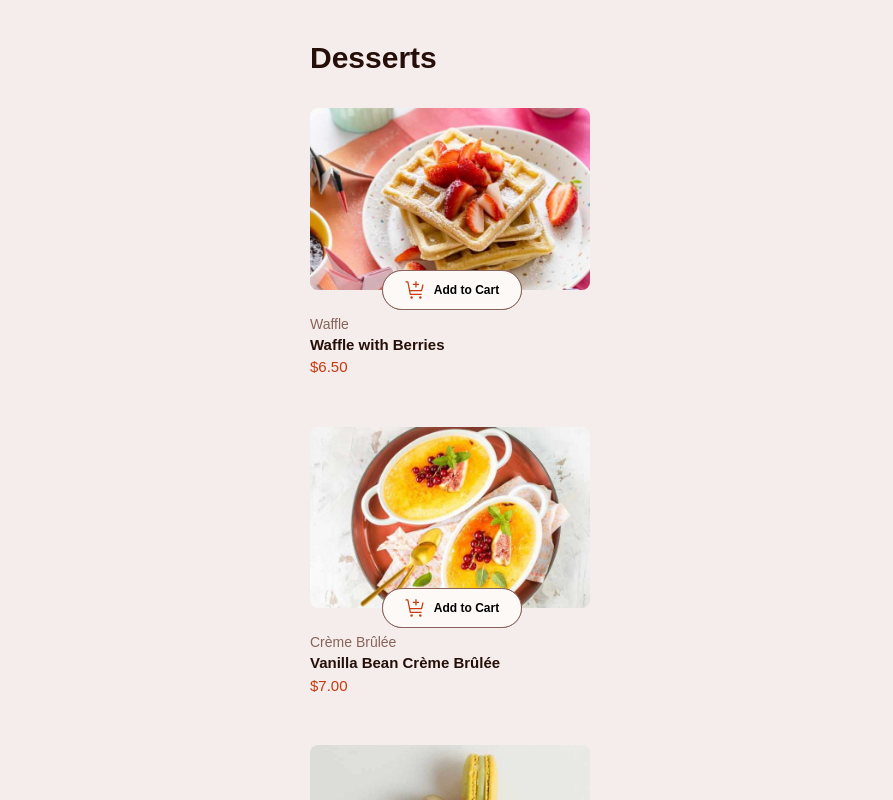
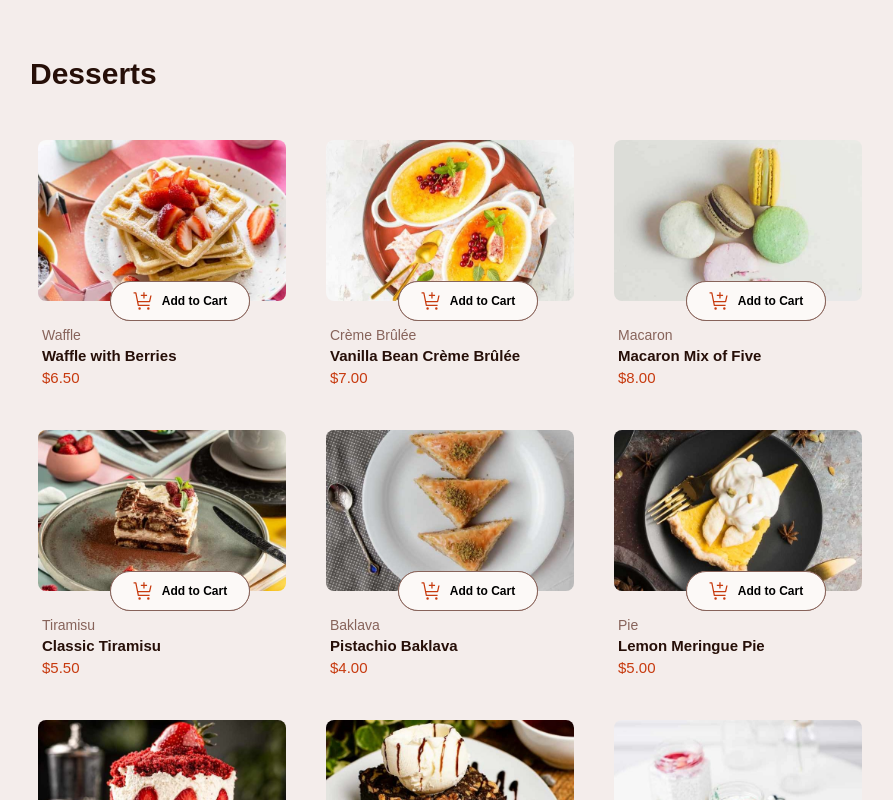
Before and after one commit to mlopezl/product-list-with-card, a React (Vite) app: page / in a window 1280 px wide. Shown: the top 800 px of the page, without its empty margins (190-1083 px from the left). Built offline with nearby package versions, Linux system fonts and the light colour scheme.

Commit message:
Making cards and Cart components responsive

```diff
--- a/src/App.jsx
+++ b/src/App.jsx
@@ -72,7 +72,7 @@ function App() {
     }
 
   return (
-    <div className="w-full flex flex-col gap-6 justify-center items-center bg-Rose-100 relative">
+    <div className="w-full flex flex-col p-4 gap-6 justify-center items-center bg-Rose-100 relative lg:flex-row lg:flex-wrap lg:items-start lg:gap-0">
       {
         isCompleted ?
         <Order cart={cart} startNewOrder={startNewOrder} calculateTotal={calculateTotal}/> :
--- a/src/components/Cards/Card.jsx
+++ b/src/components/Cards/Card.jsx
@@ -3,7 +3,7 @@ import CardInfo from './CardInfo';
 
 function Card({image, name, category, price, addToCart, quantity, deleteFromCart}){
     return(
-        <article className="w-100 flex flex-col justify-center items-center gap-6 p-4">
+        <article className="max-w-90 flex flex-col justify-center items-center gap-6 p-4 lg:max-w-70">
             <CardImage image={image} name={name} addToCart={addToCart} quantity={quantity} deleteFromCart={deleteFromCart}/>
             <CardInfo category={category} name={name} price={price}/>
         </article>
--- a/src/components/Cards/CardImage.jsx
+++ b/src/components/Cards/CardImage.jsx
@@ -5,7 +5,7 @@ import QuantityButton from "./QuantityButton";
 
 function CardImage({image, name, addToCart, quantity, deleteFromCart}){
     return(
-        <div className="w-70 relative">
+        <div className="w-full relative">
             <img className={`w-full rounded-lg
                 ${quantity ? "border-2 border-Red" : "boder-none"}`} src={image} alt={name} />
             <CardButton quantity={quantity} addToCart={addToCart} name={name}/>
--- a/src/components/Cards/CardInfo.jsx
+++ b/src/components/Cards/CardInfo.jsx
@@ -1,6 +1,6 @@
 function CardInfo({category, name, price}){
     return(
-        <section className="w-70">
+        <section className="w-70 lg:max-w-60">
             <p className="text-sm text-Rose-500">{category}</p>
             <h2 className="text-Rose-900 text-[15px] font-semibold">{name}</h2>
             <p className="text-Red text-[15px] font-medium">${price.toFixed(2)}</p>
--- a/src/components/Cards/Cards.jsx
+++ b/src/components/Cards/Cards.jsx
@@ -4,9 +4,10 @@ import data from '../../../data.json';
 
 function Cards({addToCart, deleteFromCart, cart}){
     return(
-        <main className="w-full min-h-screen flex flex-col items-center gap-4 pt-10 font-Redhat">
+        <main className="w-full max-w-230 min-h-screen flex flex-col justify-center items-center p-4 gap-4 pt-10 font-Redhat ">
             <CardsTitle/>
-            {data.map((dessert) =>{
+            <div className="max-w-180 flex flex-col items-center justify-center pt-4 gap-4 sm:flex-row sm:flex-wrap md:max-w-250 md:gap-2">
+                {data.map((dessert) =>{
                 const cartItem = cart.find(
         item => item.dessert.name === dessert.name
     );
@@ -22,6 +23,7 @@ function Cards({addToCart, deleteFromCart, cart}){
                 quantity={cartItem?.quantity ?? 0}
                 />
             })}
+            </div>
         </main>
     )
 }
--- a/src/components/Cards/CardsTitle.jsx
+++ b/src/components/Cards/CardsTitle.jsx
@@ -1,6 +1,6 @@
 function CardsTitle(){
     return(
-        <h1 className="w-70 text-3xl text-Rose-900 font-extrabold">Desserts</h1>
+        <h1 className="w-70 text-3xl text-center text-Rose-900 font-extrabold lg:self-start lg:text-left lg:pl-6">Desserts</h1>
     )
 }
 
--- a/src/components/Cart/Cart.jsx
+++ b/src/components/Cart/Cart.jsx
@@ -11,7 +11,7 @@ function Cart({ cart, isCompleted, calculateTotal }) {
 }, 0);
 
   return (
-    <section className="bg-Rose-50 w-70 min-h-65 p-4 rounded-lg mb-10 flex flex-col items-center gap-4">
+    <section className="bg-Rose-50 w-70 min-h-65 p-4 rounded-lg mb-10 flex flex-col items-center gap-4 lg:m-12 lg:w-80">
       <CartTitle amount={amount} />
       {amount ?
         <>
```
